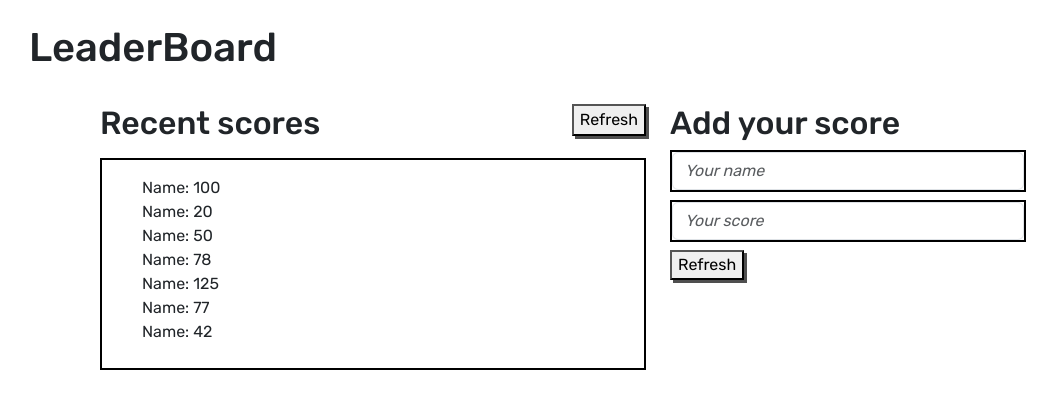
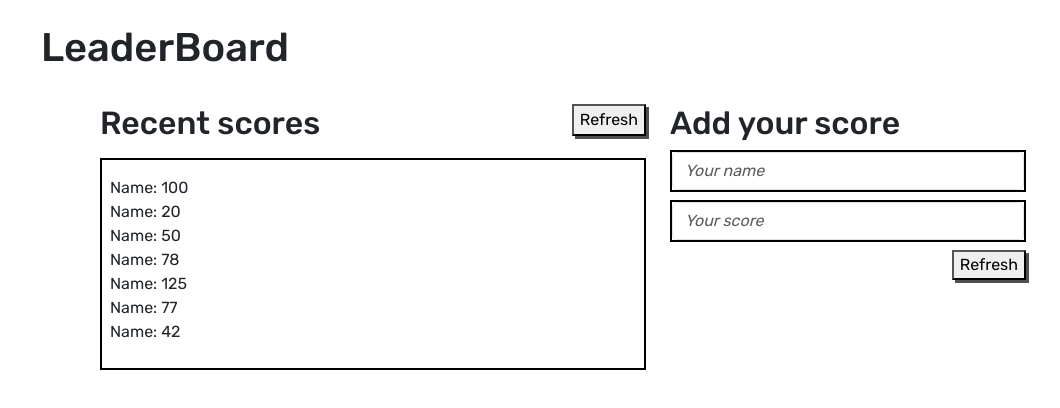
Before and after one commit to PabloBona/leaderboard, a website built with webpack: page src/index.html in a window 1280 px wide. Shown: the whole page, without its empty margins (77-1137 px from the left). Built offline with nearby package versions, Linux system fonts and the light colour scheme.

Commit message:
Improve boostrap & CSS config Remove stylesheet link from index.html Update dist

```diff
--- a/src/css/index.css
+++ b/src/css/index.css
@@ -12,7 +12,3 @@ button {
 .input-group input::placeholder {
   font-style: italic;
 }
-
-ul {
-  list-style: none;
-}
--- a/src/index.html
+++ b/src/index.html
@@ -9,7 +9,7 @@
       href="https://cdn.jsdelivr.net/npm/bootstrap@5.3.0/dist/css/bootstrap.min.css"
     />
     <script src="https://cdn.jsdelivr.net/npm/bootstrap@5.3.0/dist/js/bootstrap.min.js"></script>
-    <link rel="stylesheet" href="./css/index.css" />
+
     <style>
       @import url('https://fonts.googleapis.com/css2?family=Rubik:wght@400;500;600&display=swap');
     </style>
@@ -17,8 +17,8 @@
   <body>
     <main>
       <div class="container">
-        <div class="row">
-          <div class="col m-4"><h1>LeaderBoard</h1></div>
+        <div class="row m-4">
+          <div class="col"><h1>LeaderBoard</h1></div>
         </div>
       </div>
 
@@ -27,10 +27,12 @@
           <div class="col-6">
             <div class="score__data d-flex justify-content-between flex-row">
               <h2>Recent scores</h2>
-              <button class="button" type="button">Refresh</button>
+              <button class="button" type="button" id="refresh-btn">
+                Refresh
+              </button>
             </div>
             <div class="border border-black border-2 p-2 mt-2">
-              <ul class="scores-list mt-2">
+              <ul class="scores-list mt-2 list-unstyled">
                 <li>Name: 100</li>
                 <li>Name: 20</li>
                 <li>Name: 50</li>
@@ -51,7 +53,6 @@
                     class="form-control"
                     placeholder="Your name"
                     aria-label="Your name"
-                    aria-describedby="basic-addon1"
                   />
                 </div>
                 <div class="input-group border border-black border-2 mt-2">
@@ -60,10 +61,11 @@
                     class="form-control"
                     placeholder="Your score"
                     aria-label="Your score"
-                    aria-describedby="basic-addon1"
                   />
                 </div>
-                <button class="button mt-2" type="button">Refresh</button>
+                <div id="add-btn" class="d-flex justify-content-end">
+                  <button class="button mt-2" type="button">Refresh</button>
+                </div>
               </div>
             </div>
           </div>
```
Also changed, not shown: dist/index.bundle.js, dist/index.html.
